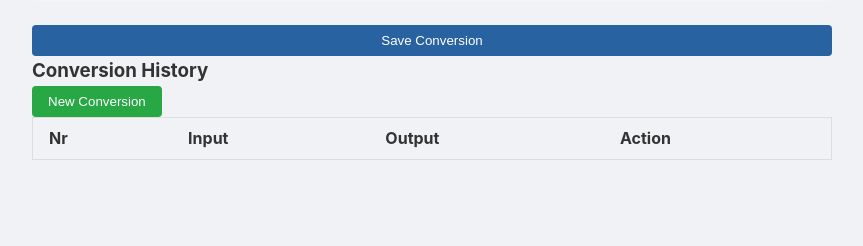
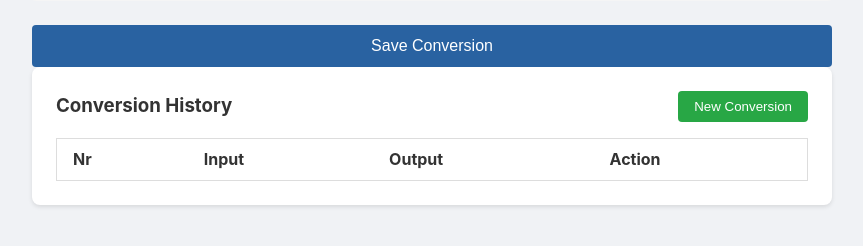
Before and after one commit to ZSmain/price-conversion, a Django app: template price_conversion/templates/price_conversion/index.html in a window 1280 px wide. Shown: the part 430-676 px from the top of the page, without its empty margins (208-1071 px from the left). Run offline with Django 5.2, Linux system fonts and the light colour scheme; the template is opened without the code that fills it, so the values that code supplies are empty; parts of the project's set-up code (start-up, migrations or seed data) failed here and were passed over.

Commit message:
Refactor button styles and enhance layout for better UI consistency

```diff
--- a/price_conversion/static/price_conversion/css/styles.css
+++ b/price_conversion/static/price_conversion/css/styles.css
@@ -80,30 +80,34 @@ select:focus {
     transition: all var(--transition);
 }
 
-.btn.save-btn {
+.save-btn {
     background: var(--primary-color);
     color: white;
-    padding: var(--spacing-sm) var(--spacing-lg);
+    border: none;
+    padding: 0.75rem 1.5rem;
+    border-radius: 4px;
+    cursor: pointer;
+    font-size: 1rem;
     width: 100%;
 }
 
-.btn.save-btn:hover {
+.save-btn:hover {
     background: var(--primary-hover);
 }
 
-.btn.new-btn {
+.new-btn {
     background: var(--success-color);
     color: white;
     padding: var(--spacing-sm) var(--spacing-md);
 }
 
-.btn.delete-btn {
+.delete-btn {
     background: none;
     opacity: 0.7;
     font-size: 1.1rem;
 }
 
-.btn.delete-btn:hover {
+.delete-btn:hover {
     opacity: 1;
 }
 
@@ -116,9 +120,18 @@ select:focus {
     margin-bottom: var(--spacing-xl);
 }
 
-.converter-card,
 .history-section {
-    composes: card;
+    background: white;
+    border-radius: 8px;
+    padding: 1.5rem;
+    box-shadow: 0 2px 4px rgba(0, 0, 0, 0.1);
+}
+
+.history-header {
+    display: flex;
+    justify-content: space-between;
+    align-items: center;
+    margin-bottom: 1rem;
 }
 
 /* Grid Layouts */
```
